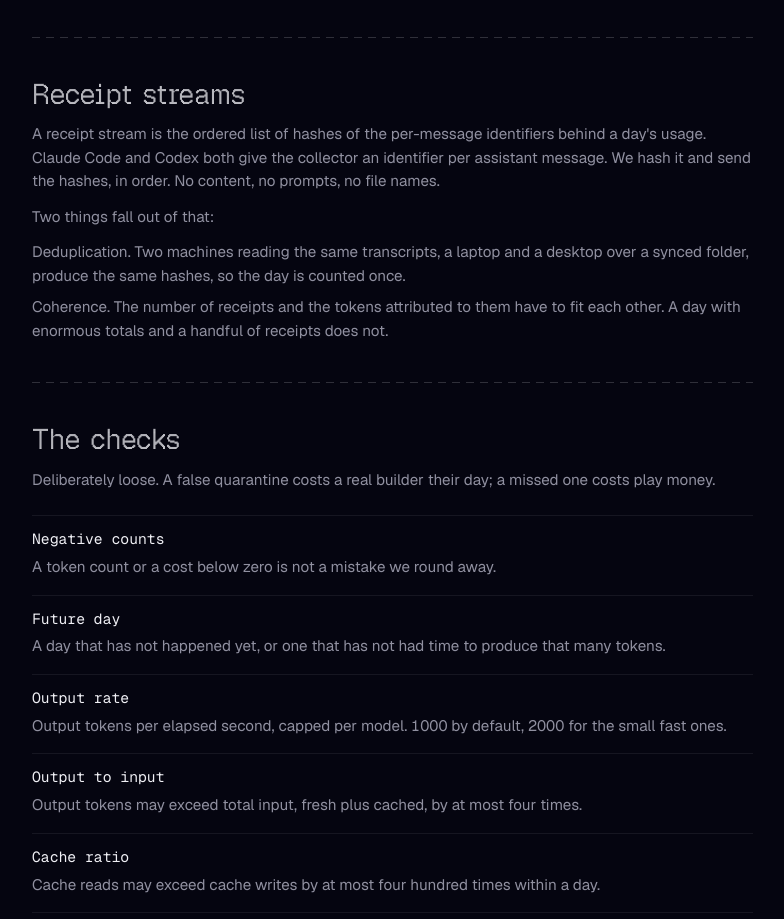
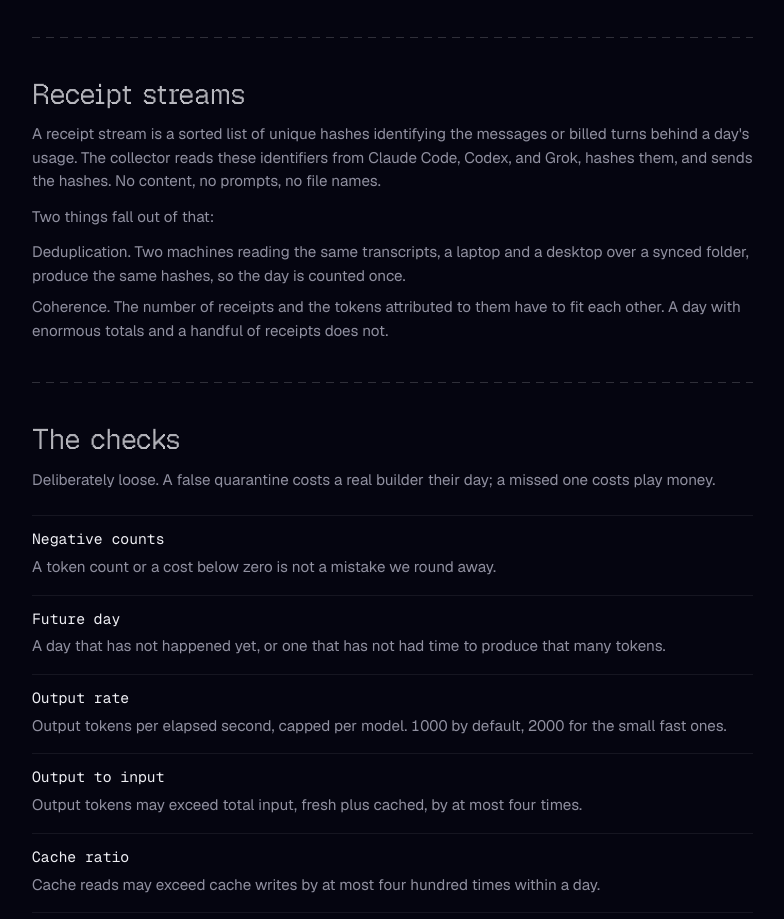
Before and after one commit to formidable-oss/tokenburnmarket, a Next.js app in the folder apps/web/: page /docs/verification in a window 1280 px wide. Shown: the part 840-1759 px from the top of the page, without its empty margins (328-1112 px from the left). Built offline with nearby package versions, Linux system fonts and the light colour scheme; no server answers.

Commit message:
test: verify Grok receipt collection and prepare 0.2.4

```diff
--- a/apps/web/src/app/docs/verification/page.tsx
+++ b/apps/web/src/app/docs/verification/page.tsx
@@ -73,9 +73,9 @@ export default function DocsVerificationPage() {
 
       <h2 className="type-heading">Receipt streams</h2>
       <p className="mt-3 text-[0.95rem] text-muted">
-        A receipt stream is the ordered list of hashes of the per-message identifiers behind a
-        day&apos;s usage. Claude Code and Codex both give the collector an identifier per assistant
-        message. We hash it and send the hashes, in order. No content, no prompts, no file names.
+        A receipt stream is a sorted list of unique hashes identifying the messages or billed
+        turns behind a day&apos;s usage. The collector reads these identifiers from Claude Code,
+        Codex, and Grok, hashes them, and sends the hashes. No content, no prompts, no file names.
       </p>
       <p className="mt-3 text-[0.95rem] text-muted">Two things fall out of that:</p>
       <ul className="mt-3 space-y-2 text-[0.95rem] text-muted">
--- a/packages/cli/package.json
+++ b/packages/cli/package.json
@@ -1,6 +1,6 @@
 {
   "name": "tokenburnmarket",
-  "version": "0.2.3",
+  "version": "0.2.4",
   "description": "Connect your machine to tokenburnmarket: sync agent usage via ccusage, run the MCP server, place bets.",
   "license": "MIT",
   "type": "module",
--- a/packages/cli/src/mcp.ts
+++ b/packages/cli/src/mcp.ts
@@ -130,7 +130,7 @@ export function createMcpServer(dependencies: McpDependencies = {}): McpServer {
       sync({ configPath: currentConfigPath(), log, ...options }));
 
   const server = new McpServer(
-    { name: "tokenburnmarket", version: "0.2.3" },
+    { name: "tokenburnmarket", version: "0.2.4" },
     { capabilities: { tools: {} } },
   );
 
```
Also changed, not shown: packages/cli/README.md, 2 other files (tests, documents, lock files or other folders).
